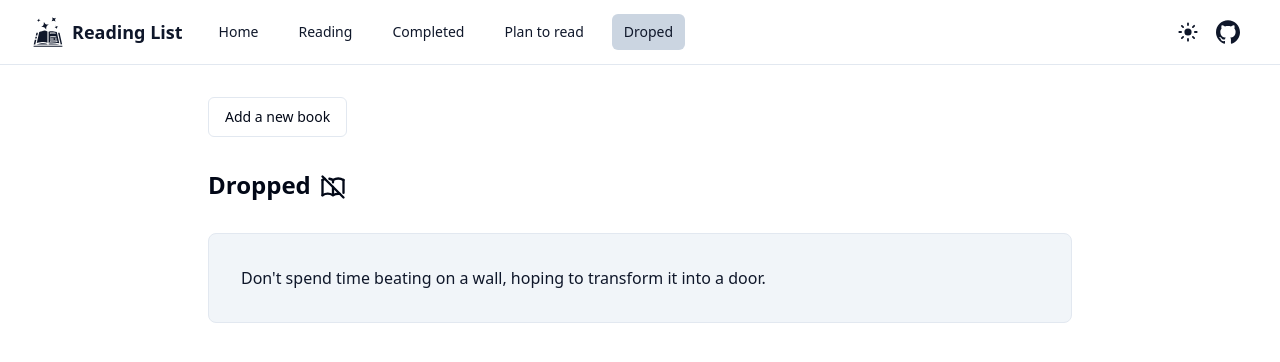
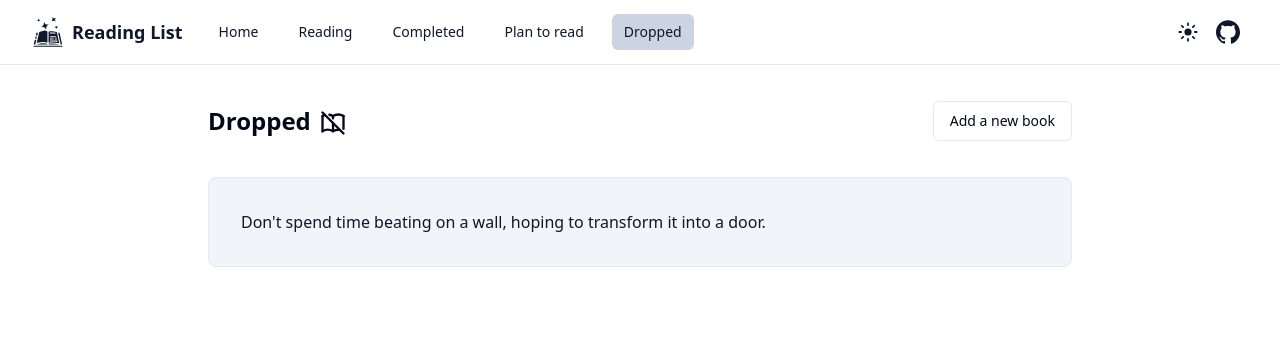
Before and after one commit to dawid-walkiewicz/book-tracker-local, a React (Vite) app: page /dropped in a window 1280 px wide. Shown: the top 362 px of the page. Built offline with nearby package versions, Linux system fonts and the light colour scheme.

Commit message:
change placement of add book button, fix typo

```diff
--- a/src/App.tsx
+++ b/src/App.tsx
@@ -17,7 +17,7 @@ export const navigation = [
   { name: "Reading", href: "/reading", current: false },
   { name: "Completed", href: "/completed", current: false },
   { name: "Plan to read", href: "/backlog", current: false },
-  { name: "Droped", href: "/dropped", current: false },
+  { name: "Dropped", href: "/dropped", current: false },
 ]
 
 const App = () => {
--- a/src/components/Pages/CompletedPage.tsx
+++ b/src/components/Pages/CompletedPage.tsx
@@ -8,17 +8,16 @@ export const CompletedPage = () => {
   return (
     <div className="space-y-8 p-4">
       <div className="flex gap-2 max-sm:flex-col sm:items-center sm:justify-between">
+        <h1 className="my-2 flex items-end gap-2 text-2xl font-semibold">
+          Completed
+          <GiBookshelf className="size-8 pb-0.5" />
+        </h1>
         <div className="h-full">
           <AddBookDialog>
             <BookSearch />
           </AddBookDialog>
         </div>
       </div>
-
-      <h1 className="my-2 flex items-end gap-2 text-2xl font-semibold">
-        Completed
-        <GiBookshelf className="size-8 pb-0.5" />
-      </h1>
       <DraggableBookList listType="completed" quote="Well done is better than well said." />
     </div>
   )
--- a/src/components/Pages/DroppedPage.tsx
+++ b/src/components/Pages/DroppedPage.tsx
@@ -8,6 +8,10 @@ export const DroppedPage = () => {
   return (
     <div className="space-y-8 p-4">
       <div className="flex gap-2 max-sm:flex-col sm:items-center sm:justify-between">
+        <h1 className="my-2 flex items-end gap-2 text-2xl font-semibold">
+          Dropped
+          <TbBookOff className="size-7" />
+        </h1>
         <div className="h-full">
           <AddBookDialog>
             <BookSearch />
@@ -15,11 +19,10 @@ export const DroppedPage = () => {
         </div>
       </div>
 
-      <h1 className="my-2 flex items-end gap-2 text-2xl font-semibold">
-        Dropped
-        <TbBookOff className="size-7" />
-      </h1>
-      <DraggableBookList listType="dropped" quote="Don't spend time beating on a wall, hoping to transform it into a door." />
+      <DraggableBookList
+        listType="dropped"
+        quote="Don't spend time beating on a wall, hoping to transform it into a door."
+      />
     </div>
   )
 }
--- a/src/components/Pages/PlanToReadPage.tsx
+++ b/src/components/Pages/PlanToReadPage.tsx
@@ -8,6 +8,10 @@ export const PlanToReadPage = () => {
   return (
     <div className="space-y-8 p-4">
       <div className="flex gap-2 max-sm:flex-col sm:items-center sm:justify-between">
+        <h1 className="my-2 flex items-end gap-2 text-2xl font-semibold">
+          Plan to read
+          <GiBookPile className="size-8" />
+        </h1>
         <div className="h-full">
           <AddBookDialog>
             <BookSearch />
@@ -15,11 +19,10 @@ export const PlanToReadPage = () => {
         </div>
       </div>
 
-      <h1 className="my-2 flex items-end gap-2 text-2xl font-semibold">
-        Plan to read
-        <GiBookPile className="size-8" />
-      </h1>
-      <DraggableBookList listType="backlog" quote="Look before, or you'll find yourself behind." />
+      <DraggableBookList
+        listType="backlog"
+        quote="Look before, or you'll find yourself behind."
+      />
     </div>
   )
 }
--- a/src/components/Pages/ReadingPage.tsx
+++ b/src/components/Pages/ReadingPage.tsx
@@ -8,6 +8,10 @@ export const ReadingPage = () => {
   return (
     <div className="space-y-8 p-4">
       <div className="flex gap-2 max-sm:flex-col sm:items-center sm:justify-between">
+        <h1 className="my-2 flex items-end gap-2 text-2xl font-semibold">
+          Currently Reading
+          <GiBookmarklet className="size-7" />
+        </h1>
         <div className="h-full">
           <AddBookDialog>
             <BookSearch />
@@ -15,11 +19,10 @@ export const ReadingPage = () => {
         </div>
       </div>
 
-      <h1 className="my-2 flex items-end gap-2 text-2xl font-semibold">
-        Currently Reading
-        <GiBookmarklet className="size-7" />
-      </h1>
-      <DraggableBookList listType="reading" quote="A rolling stone gathers no moss." />
+      <DraggableBookList
+        listType="reading"
+        quote="A rolling stone gathers no moss."
+      />
     </div>
   )
 }
```
